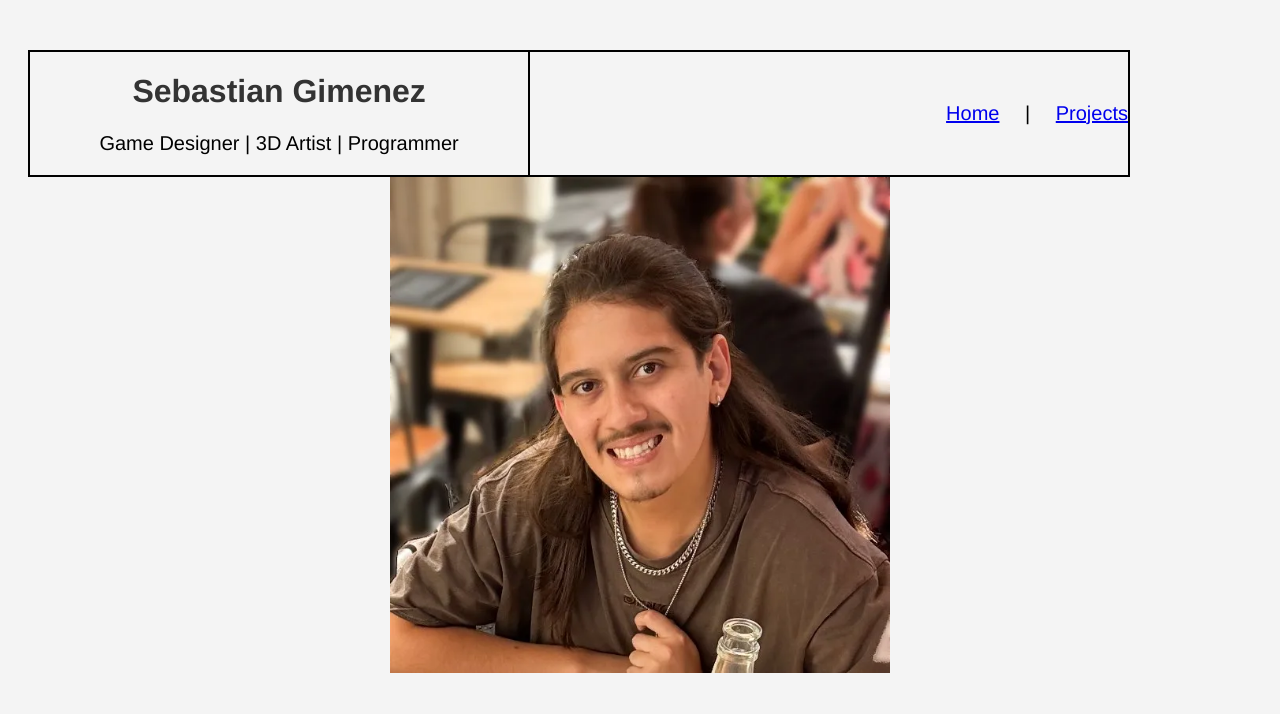
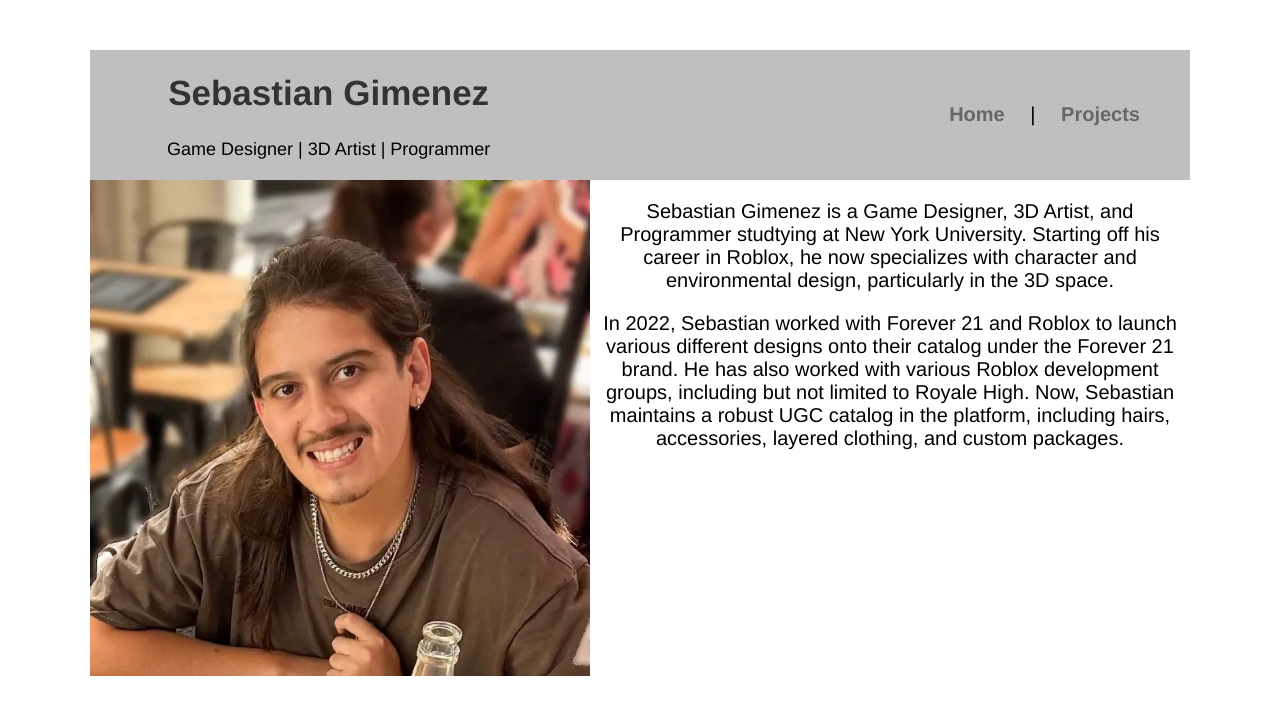
Before and after one commit to sebasggg14/sebasggg14.github.io, a plain HTML site: page index.html in a window 1280 px wide. Drawn offline with Linux system fonts and the light colour scheme.

Commit message:
finished bio

```diff
--- a/index.html
+++ b/index.html
@@ -11,19 +11,32 @@
     <div id="container">
         <div id="name">
             <h1>Sebastian Gimenez</h1>
-            <p>Game Designer | 3D Artist | Programmer</p>
+            <p> <span class="small-text"> Game Designer | 3D Artist | Programmer </span></p>
         </div>
         <div id="directory">
             <p>
                 <p></p>
-                <a href="https://easyhtmlcss.com/lessons/20-using-multiple-files">Home</a>
+                <a href="index.html">Home</a>
                  <p> &emsp; | &emsp; </p>
-                <a href="https://easyhtmlcss.com/lessons/20-using-multiple-files">Projects</a>
+                <a href="projects.html">Projects</a>
             </p>
         </div>
     </div>
 
-    <img src="headshot.png" width="500" />
+    <div id="bio-section">
+        <div id="photo">
+            <img src="headshot.png" width="500" />
+        </div>
+        <div id="bio-text">
+            <p> Sebastian Gimenez is a Game Designer, 3D Artist, and Programmer studtying at New York University. Starting off his career in Roblox, he now specializes
+                with character and environmental design, particularly in the 3D space. </p>
+            <p>
+                In 2022, Sebastian worked with Forever 21 and Roblox to launch various different designs onto their catalog under the Forever 21 brand.
+                He has also worked with various Roblox development groups, including but not limited to Royale High. Now, Sebastian maintains a robust UGC
+                catalog in the platform, including hairs, accessories, layered clothing, and custom packages. </p>
+        </div>
+    </div>
+
 
 </body>
 </html>
--- a/style.css
+++ b/style.css
@@ -1,12 +1,14 @@
 body {
     font-family: "Helvetica Neue", Helvetica, Arial, sans-serif;
-  background-color: #f4f4f4;
+    background-color: #ffffff;
     text-align: center;
     margin-top: 50px;
 }
 
 h1 {
     color: #333;
+    font-size: 35px;
+    font-family: "Helvetica Neue", Helvetica, Arial, sans-serif;
 }
 
 p {
@@ -17,17 +19,33 @@ p {
 a {
     font-family: "Helvetica Neue", Helvetica, Arial, sans-serif;
     font-size: 20px;
+    color: #676767;
+    text-decoration: none;
+    font-weight: bold;
+    transition: color 0.2s;
 }
 
-div {
-  border: 1px solid #000000;
+.small-text {
+    font-size: 18px;
+    font-family: "Helvetica Neue", Helvetica, Arial, sans-serif;
 }
 
+/* div {
+    border: 1px solid #000000;
+} */
+
 #container {
+    background-color:#bfbfbf;
     display: flex;
     width: 1100px;
-  margin-left: 20px;
-  margin-right: 20px;
+    margin: 0 auto;
+}
+
+#bio-section {
+    background-color:#ffffff;
+    display: flex;
+    width: 1100px;
+    margin: 0 auto;
 }
 
 #name {
@@ -38,6 +56,7 @@ div {
     display: flex;
     justify-content: flex-end;
     align-items: center;
+    margin-right: 50px;
 }
 
 /* img {
```
Also changed, not shown: projects.html (added, +37 -0 lines), RH Renders/back view.png (added), RH Renders/closeup view.png (added), RH Renders/front view.png (added), RH Renders/side view.png (added), 11 other files. Lines whose indentation alone changed are shown as unchanged.
